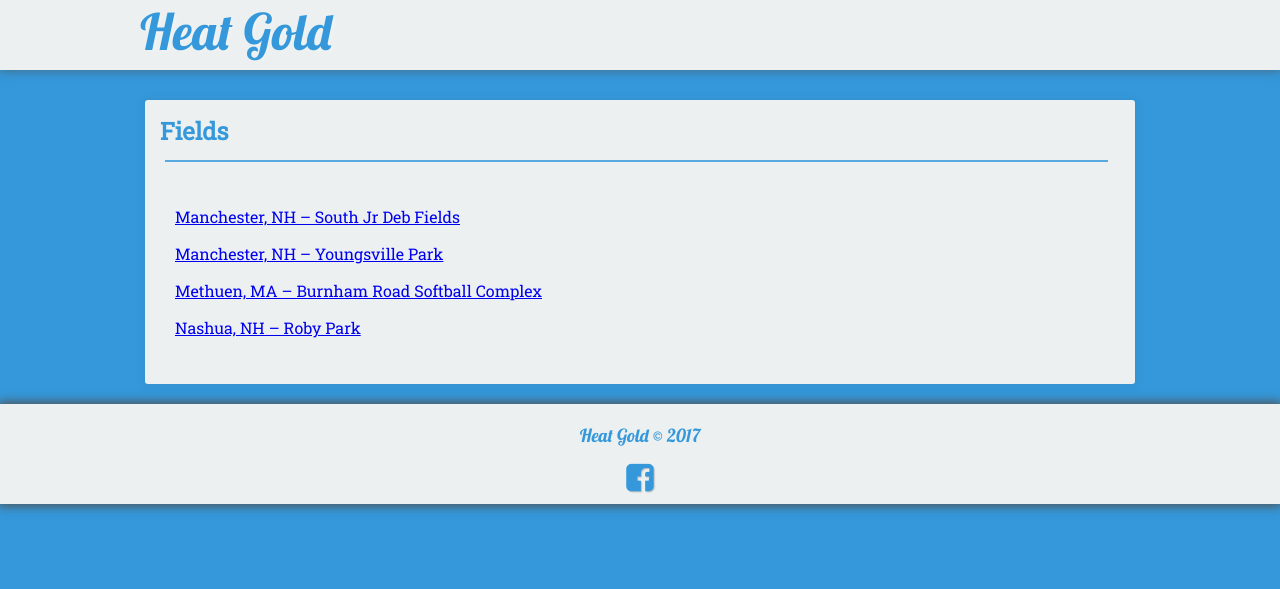
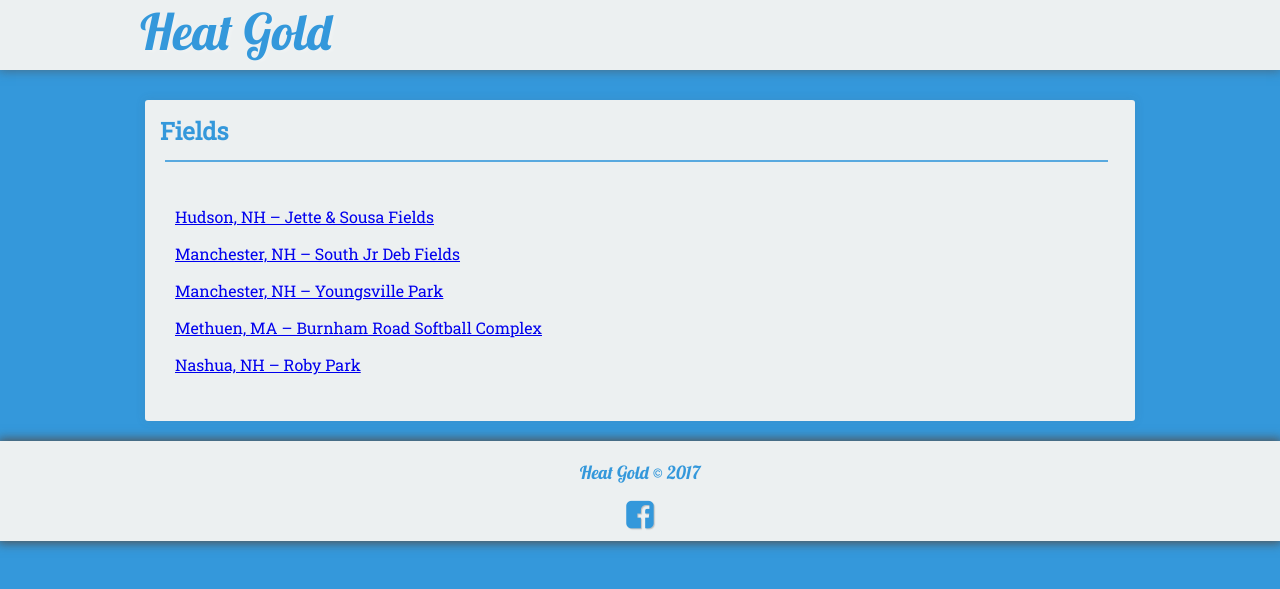
Before and after one commit to seanmerrow/ecf, a Jekyll site: the page built from fields/index.md, in a window 1280 px wide. Shown: the top 589 px of the page. Built offline with Jekyll 4.4.1, drawn with Linux system fonts in a browser that asks for light colours; nearby versions of some CDN libraries.

Commit message:
Update index.md

```diff
--- a/fields/index.md
+++ b/fields/index.md
@@ -2,6 +2,8 @@
 layout: post
 title: Fields
 ---
+[Hudson, NH – Jette & Sousa Fields](https://seanmerrow.github.io/heatgold/fields/hudson_jette)
+
 [Manchester, NH – South Jr Deb Fields](https://seanmerrow.github.io/heatgold/fields/manch_deb)
 
 [Manchester, NH – Youngsville Park](https://seanmerrow.github.io/heatgold/fields/manch_young)
```
